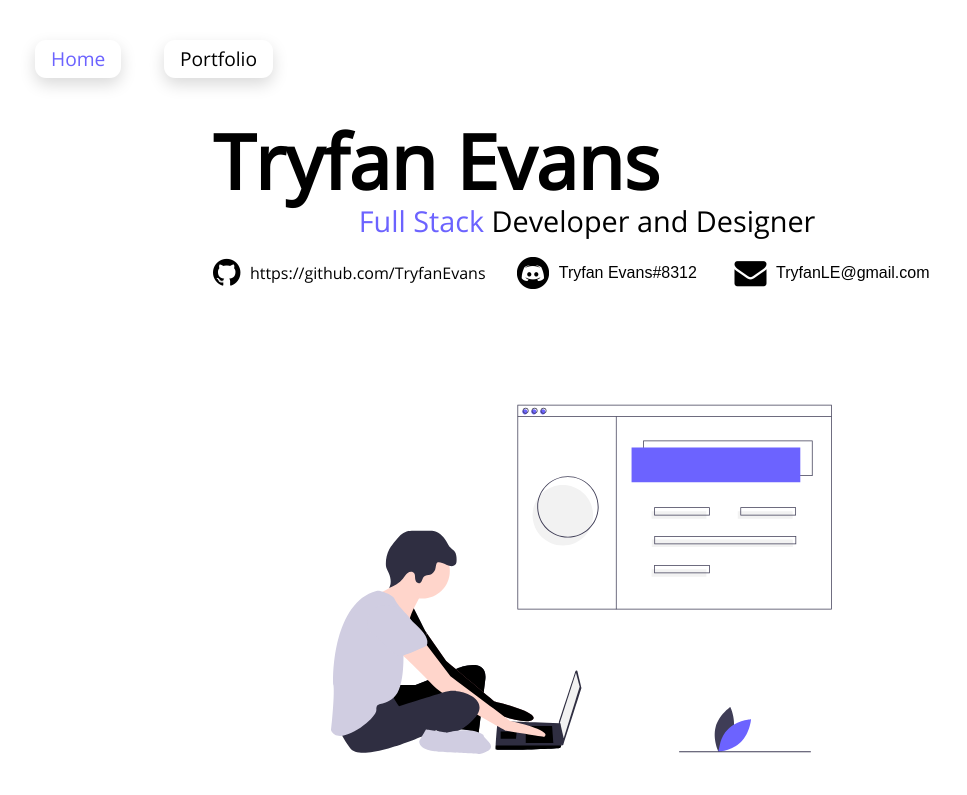
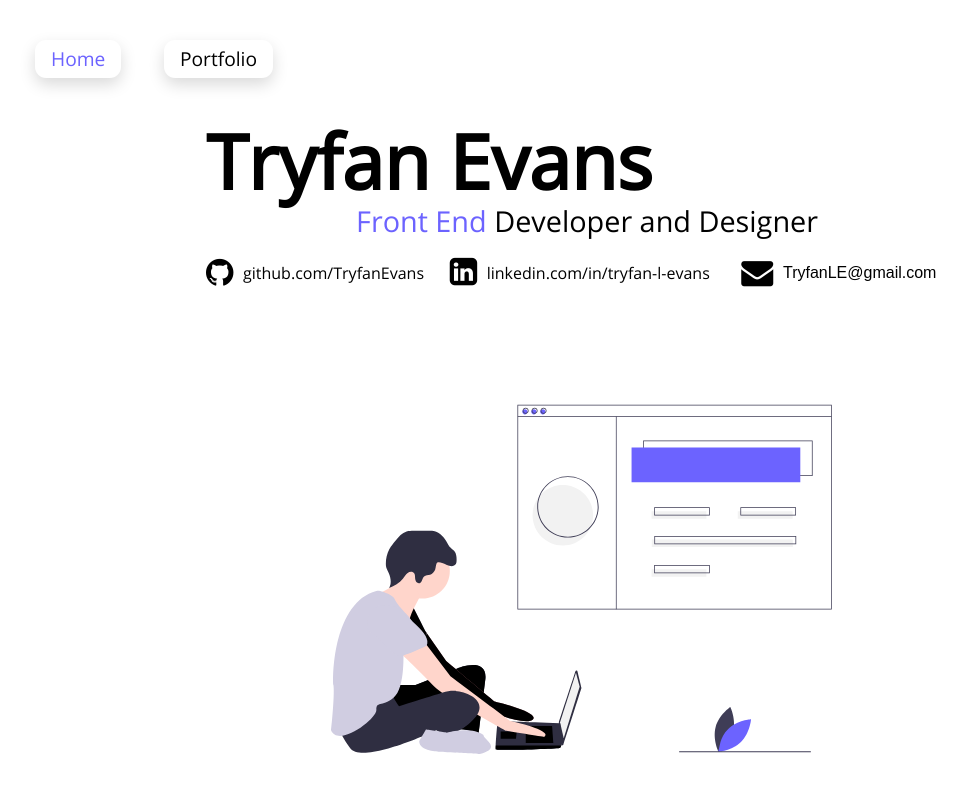
Before and after one commit to TryfanEvans/Portfolio_Display, a plain HTML site: page index.html in a window 1280 px wide. Shown: the whole page, without its empty margins (53-1020 px from the left). Drawn offline with Linux system fonts and the light colour scheme.

Commit message:
updated contact to linked_in

```diff
--- a/index.html
+++ b/index.html
@@ -26,14 +26,11 @@
 
   <div class="callToAction">
     <h1>Tryfan Evans</h1>
-    <p><span style="color:var(--main-fg-color)"> Full Stack</span> Developer and Designer</p>
+    <p><span style="color:var(--main-fg-color)"> Front End</span> Developer and Designer</p>
     <div>
-      <a href="https://github.com/TryfanEvans"><i class="fa fa-github fa-2x"></i>
-        <span>https://github.com/TryfanEvans</span></a>
-      <button onclick="copyToClipboard(' discord')"><img class='discord_icon' src="discord_icon.png"> </img>
-        <span> Tryfan Evans#8312</span> </button>
-      <button onclick="copyToClipboard('email')"><i class="fa fa-envelope fa-2x"></i> <span>
-          TryfanLE@gmail.com</span></button>
+      <a href="https://github.com/TryfanEvans"><i class="fa fa-github fa-2x"></i> <span>github.com/TryfanEvans</span></a>
+        <i class="fa fa-linkedin-square fa-2x" aria-hidden="true"></i> <a href="https://linkedin.com/in/tryfan-l-evans"> <span> linkedin.com/in/tryfan-l-evans</span> </a>
+      <button onclick="copyToClipboard('email')"><i class="fa fa-envelope fa-2x"></i> <span> TryfanLE@gmail.com</span></button>
     </div>
   </div>
   <img src="hero_banner.svg" />
```
